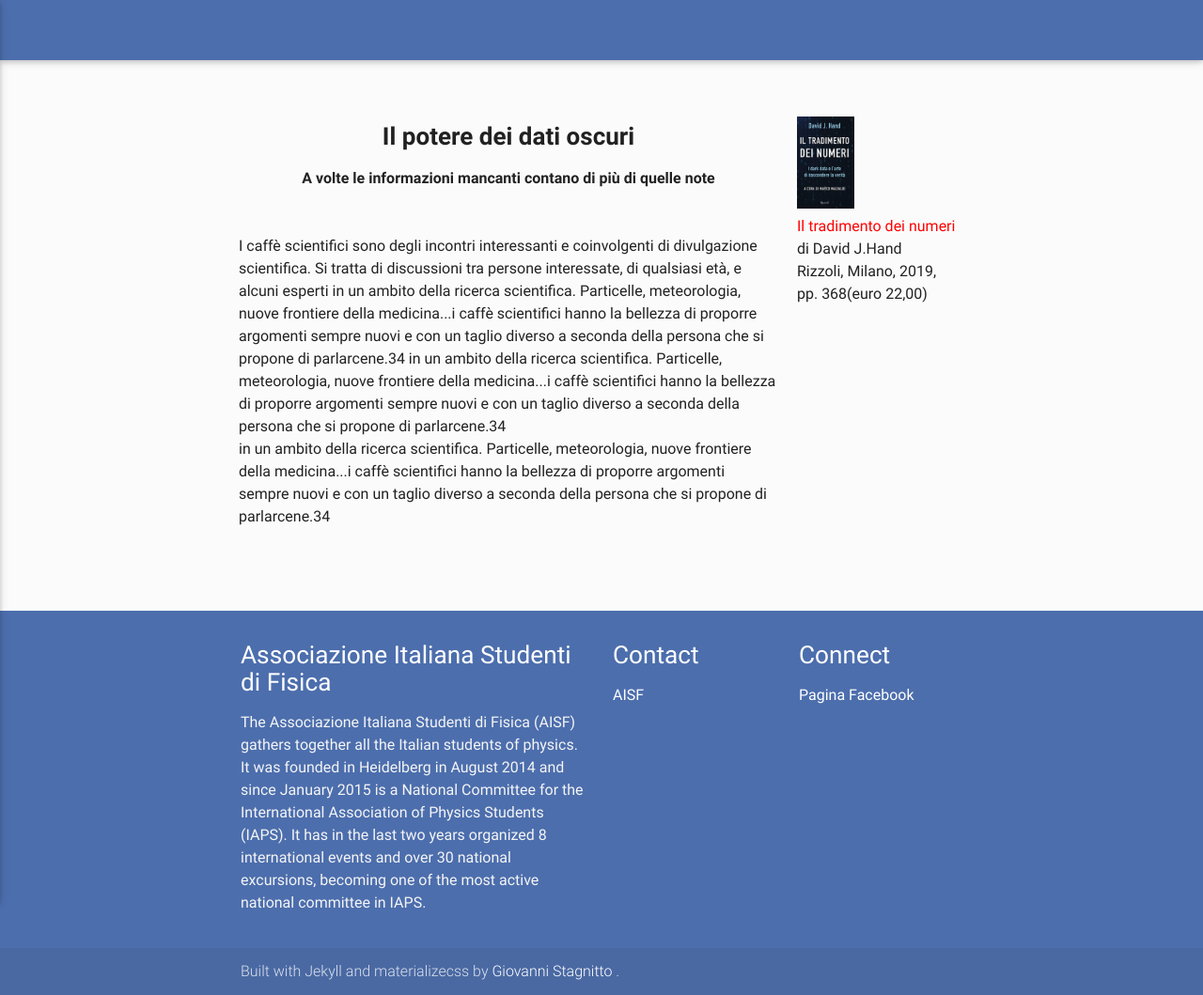
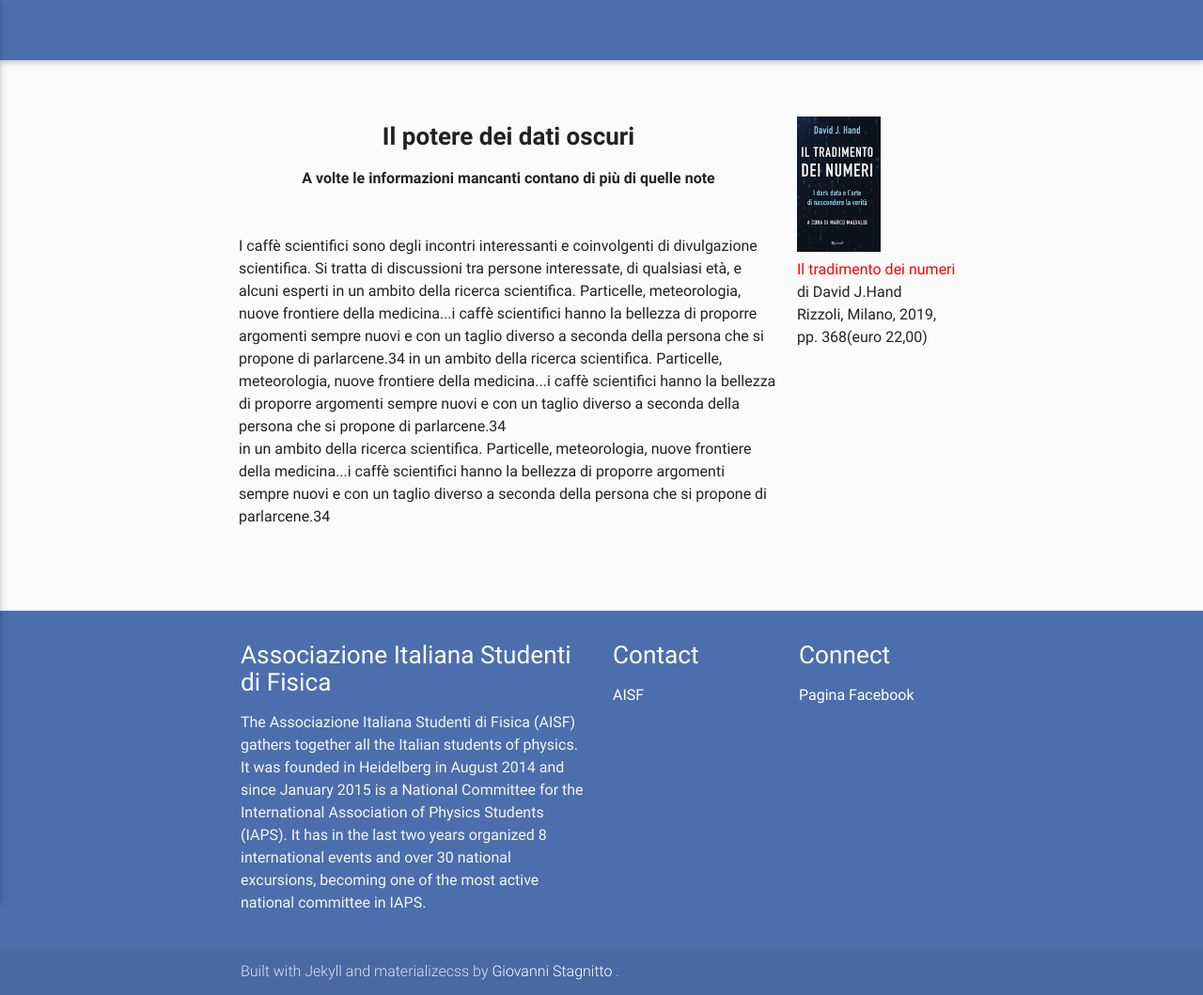
Before and after one commit to ai-sf/aisf_perugia, a Jekyll site: the page built from recensioni/Rec2.html, in a window 1280 px wide. Shown: the whole page at 94% size. Built offline with Jekyll 4.4.1, drawn with Linux system fonts in a browser that asks for light colours; nearby versions of some CDN libraries.

Commit message:
Update Rec2.html

```diff
--- a/recensioni/Rec2.html
+++ b/recensioni/Rec2.html
@@ -68,7 +68,7 @@ Rizzoli, Milano, 2019,<br> -->
 </div>
   <div class="column right">
     <p>
-    <img class="mySlides" src="/perugia/Slideshow/books/Book1.png" style="width:34%"><br>
+    <img class="mySlides" src="/perugia/Slideshow/books/Book1.png" style="width:50%"><br>
     <font color="red">Il tradimento dei numeri</font><br>
     di David J.Hand<br>
     Rizzoli, Milano, 2019,<br>
```
